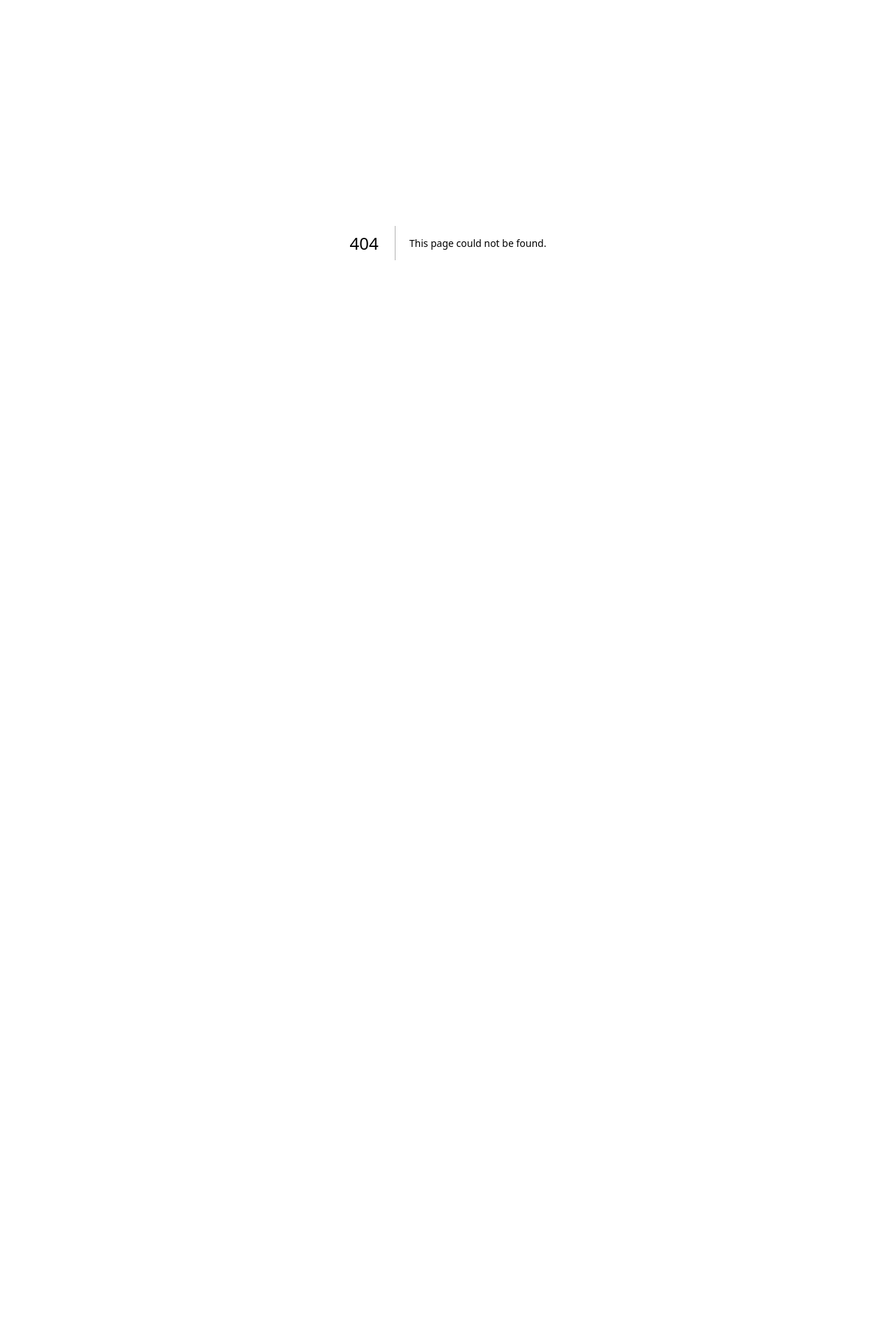
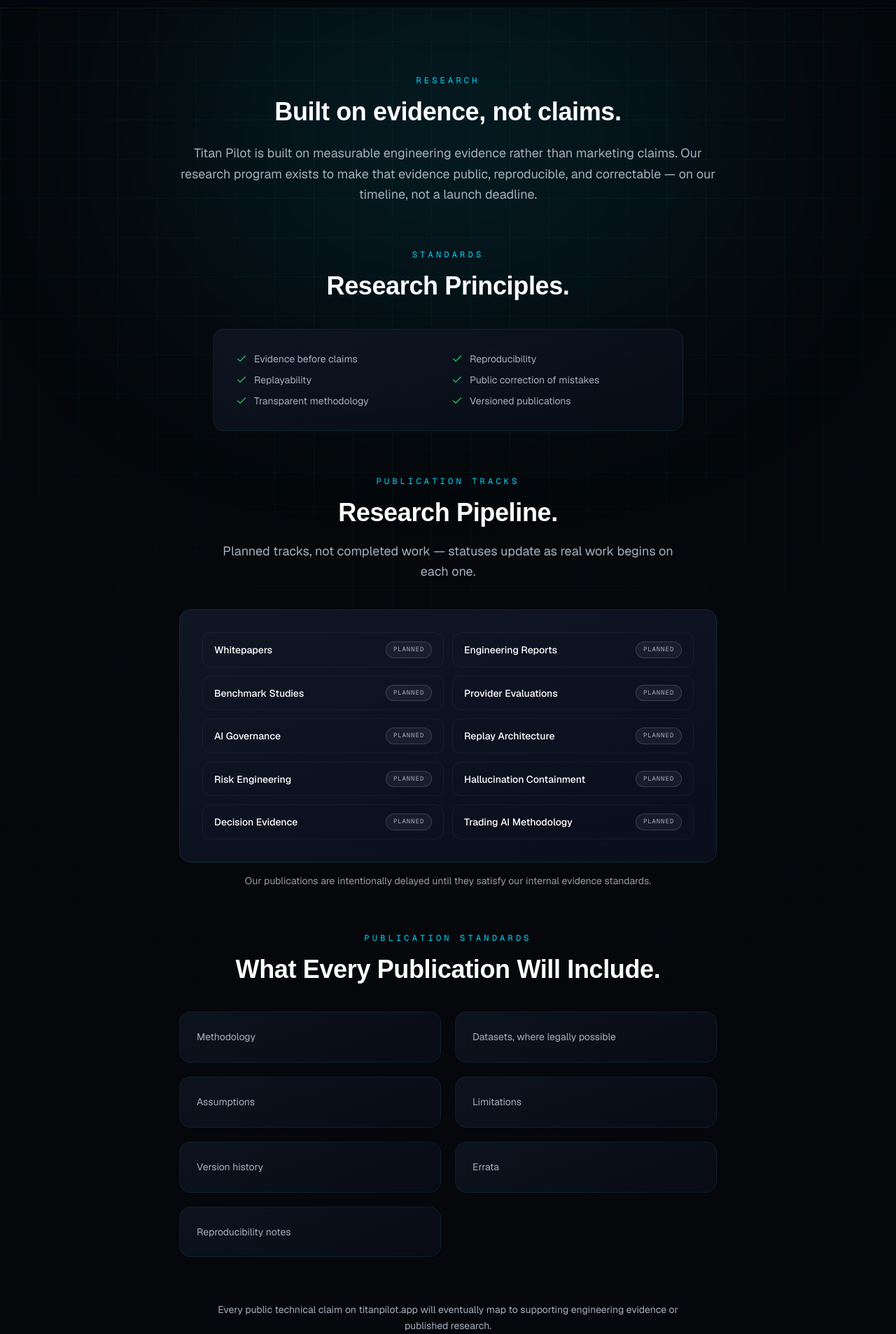
Before and after one commit to TitanPilotHQ/Portfolio, a Next.js app: page /research in a window 1280 px wide. Before the commit this address had no page. Shown: the part 53-1960 px from the top of the page at 70% size. Before the commit the page ends 800 px from the top, so only its background shows below. Built offline with nearby package versions, Linux system fonts and the light colour scheme; a web font is replaced by a local one.

Commit message:
feat: add /research page

```diff
--- /dev/null
+++ b/app/research/page.tsx
@@ -0,0 +1,136 @@
+import type { Metadata } from "next";
+import { Check } from "lucide-react";
+import { PageShell } from "@/components/PageShell";
+import { GlassCard, Reveal, SectionHeading } from "@/components/ui";
+import {
+  RESEARCH_CLAIMS_NOTE,
+  RESEARCH_INTRO,
+  RESEARCH_PIPELINE,
+  RESEARCH_PRINCIPLES,
+  RESEARCH_STANDARDS,
+  RESEARCH_STATUS,
+  type ResearchStatus,
+} from "@/lib/content";
+
+export const metadata: Metadata = {
+  title: "Research",
+  description:
+    "How Titan Pilot approaches research: evidence before claims, reproducible methodology, and publications delayed until they meet our internal standards.",
+  alternates: { canonical: "/research" },
+};
+
+const RESEARCH_STATUS_STYLES: Record<ResearchStatus, string> = {
+  Planned: "border-white/15 bg-white/5 text-secondary",
+  "In Preparation": "border-azure/25 bg-azure/10 text-azure",
+  "Under Internal Review": "border-amber/25 bg-amber/10 text-amber",
+  Published: "border-success/25 bg-success/10 text-success",
+};
+
+export default function ResearchPage() {
+  return (
+    <PageShell
+      glow={
+        <div
+          className="absolute left-1/2 top-0 h-[500px] w-[800px] -translate-x-1/2 rounded-full bg-cyan/10 blur-[140px]"
+          aria-hidden
+        />
+      }
+    >
+      <div className="relative mx-auto max-w-7xl px-4 sm:px-6 lg:px-8">
+        <Reveal className="mx-auto max-w-3xl text-center">
+          <p className="mb-4 font-mono text-xs uppercase tracking-[0.35em] text-cyan">
+            {RESEARCH_INTRO.eyebrow}
+          </p>
+          <h1 className="font-display text-balance text-3xl font-bold leading-[1.15] sm:text-4xl">
+            {RESEARCH_INTRO.title}
+          </h1>
+          <p className="mt-6 text-pretty text-lg leading-relaxed text-secondary">
+            {RESEARCH_INTRO.copy}
+          </p>
+        </Reveal>
+
+        <div className="mt-16">
+          <SectionHeading eyebrow="Standards" title="Research Principles." />
+          <Reveal className="mx-auto mt-10 max-w-2xl">
+            <div className="glass rounded-2xl p-6 sm:p-8">
+              <ul className="grid gap-2.5 sm:grid-cols-2">
+                {RESEARCH_PRINCIPLES.map((item) => (
+                  <li
+                    key={item}
+                    className="flex items-start gap-2.5 text-sm text-secondary"
+                  >
+                    <Check className="mt-0.5 size-4 shrink-0 text-success" aria-hidden />
+                    {item}
+                  </li>
+                ))}
+              </ul>
+            </div>
+          </Reveal>
+        </div>
+
+        <div className="mt-16">
+          <SectionHeading
+            eyebrow="Publication Tracks"
+            title="Research Pipeline."
+            copy="Planned tracks, not completed work — statuses update as real work begins on each one."
+          />
+          <Reveal className="mx-auto mt-10 max-w-3xl">
+            <div className="glass-strong grid gap-3 rounded-2xl p-6 sm:grid-cols-2 sm:p-8">
+              {RESEARCH_PIPELINE.map((track) => (
+                <div
+                  key={track.title}
+                  className="flex items-center justify-between gap-3 rounded-xl border border-white/5 px-4 py-3"
+                >
+                  <span className="text-sm font-medium">{track.title}</span>
+                  <span
+                    className={`rounded-full border px-2.5 py-1 font-mono text-[9px] uppercase tracking-widest ${RESEARCH_STATUS_STYLES[track.status]}`}
+                  >
+                    {track.status}
+                  </span>
+                </div>
+              ))}
+            </div>
+            <p className="mt-4 text-center text-sm text-white/60">
+              {RESEARCH_STATUS.delayed}
+            </p>
+          </Reveal>
+        </div>
+
+        <div className="mt-16">
+          <SectionHeading
+            eyebrow="Publication Standards"
+            title="What Every Publication Will Include."
+          />
+          <div className="mx-auto mt-10 grid max-w-3xl gap-5 sm:grid-cols-2">
+            {RESEARCH_STANDARDS.map((item, i) => (
+              <Reveal key={item} delay={i * 0.05}>
+                <GlassCard className="h-full">
+                  <p className="text-sm leading-relaxed text-secondary">
+                    {item}
+                  </p>
+                </GlassCard>
+              </Reveal>
+            ))}
+          </div>
+        </div>
+
+        <Reveal className="mx-auto mt-16 max-w-2xl text-center">
+          <p className="text-sm leading-relaxed text-secondary">
+            {RESEARCH_CLAIMS_NOTE}
+          </p>
+        </Reveal>
+
+        <Reveal className="mx-auto mt-16 max-w-3xl">
+          <div className="glass-strong rounded-2xl p-6 text-center sm:p-8">
+            <p className="mb-3 font-mono text-[10px] uppercase tracking-[0.3em] text-secondary">
+              Current Status
+            </p>
+            <p className="text-pretty text-sm leading-relaxed text-secondary">
+              {RESEARCH_STATUS.current}
+            </p>
+          </div>
+        </Reveal>
+      </div>
+    </PageShell>
+  );
+}
```
